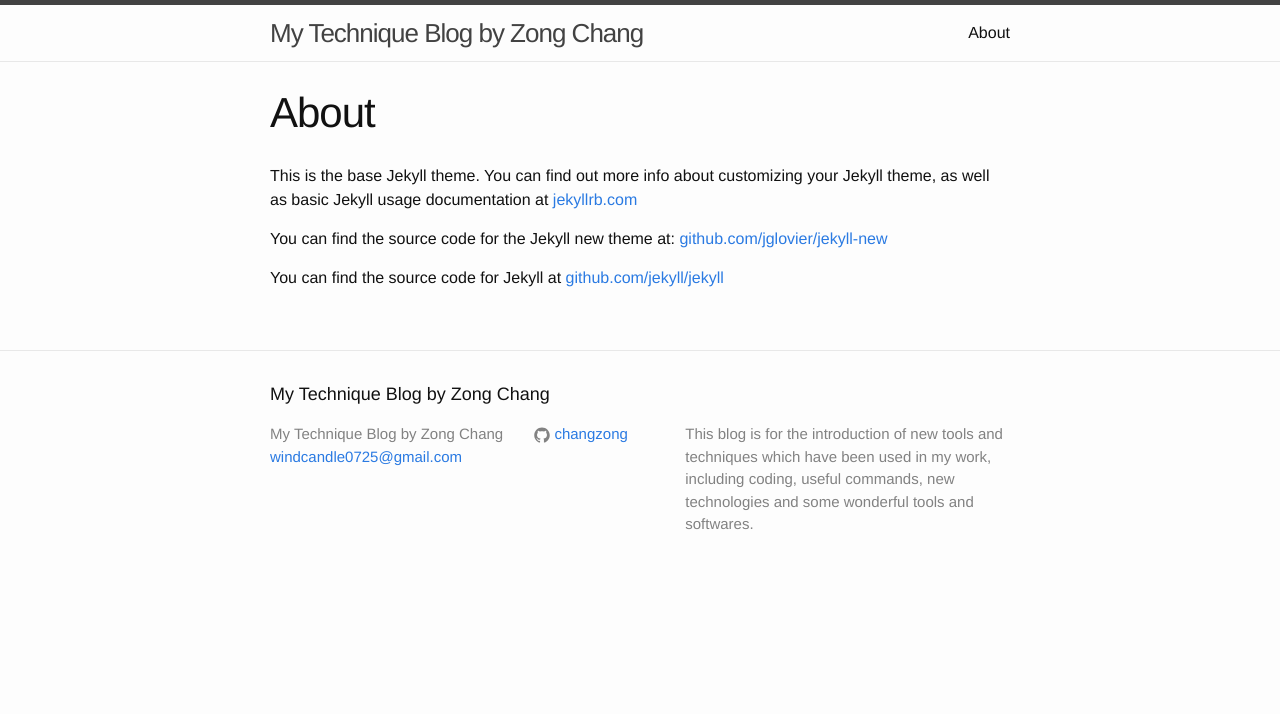
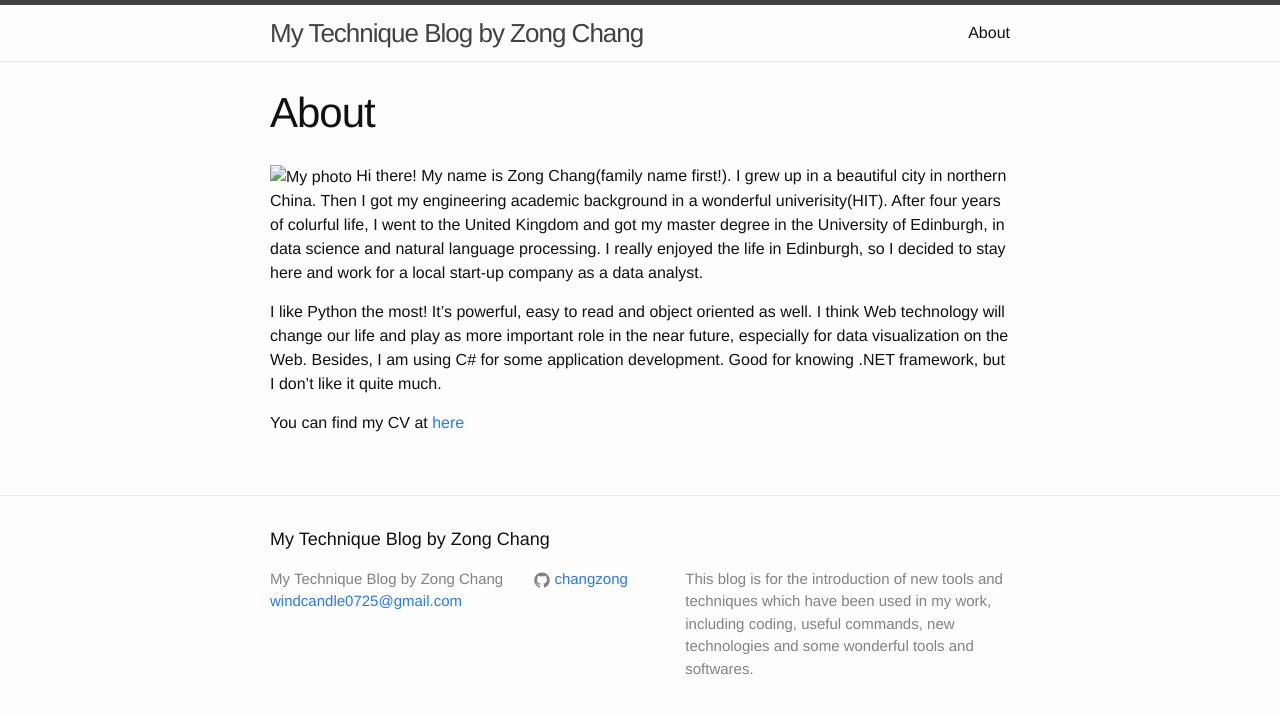
Before and after one commit to changzong/blog, a Jekyll site: the page built from about.md, in a window 1280 px wide. Shown: the top 714 px of the page. Built offline with Jekyll 4.4.1, drawn with Linux system fonts in a browser that asks for light colours.

Commit message:
Modified about file

```diff
--- a/about.md
+++ b/about.md
@@ -4,8 +4,9 @@ title: About
 permalink: /about/
 ---
 
-This is the base Jekyll theme. You can find out more info about customizing your Jekyll theme, as well as basic Jekyll usage documentation at [jekyllrb.com](http://jekyllrb.com/)
+![My photo](img/myphoto.jpg)
+Hi there! My name is Zong Chang(family name first!). I grew up in a beautiful city in northern China. Then I got my engineering academic background in a wonderful univerisity(HIT). After four years of colurful life, I went to the United Kingdom and got my master degree in the University of Edinburgh, in data science and natural language processing. I really enjoyed the life in Edinburgh, so I decided to stay here and work for a local start-up company as a data analyst.
 
-You can find the source code for the Jekyll new theme at: [github.com/jglovier/jekyll-new](https://github.com/jglovier/jekyll-new)
+I like Python the most! It's powerful, easy to read and object oriented as well. I think Web technology will change our life and play as more important role in the near future, especially for data visualization on the Web. Besides, I am using C# for some application development. Good for knowing .NET framework, but I don't like it quite much.
 
-You can find the source code for Jekyll at [github.com/jekyll/jekyll](https://github.com/jekyll/jekyll)
+You can find my CV at [here](https://docs.google.com/document/d/1JzM1XOT4Xw5XO8ZtkVNlVG7Z5ahMZE1yNZcv-HnGXGs/edit?pli=1)
```
Also changed, not shown: img/myphoto.jpg (added), 2 other files.
